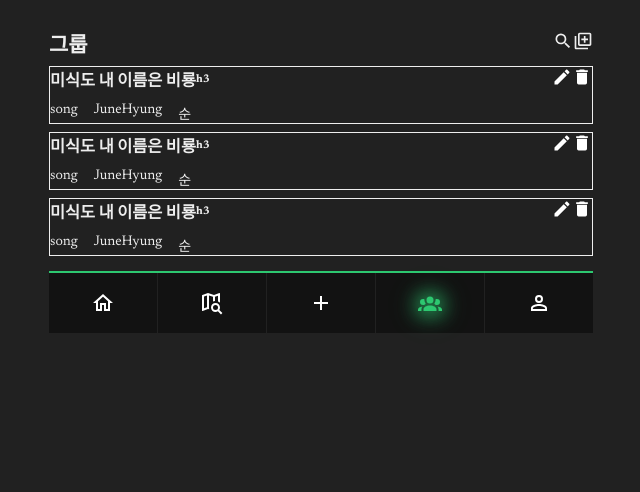
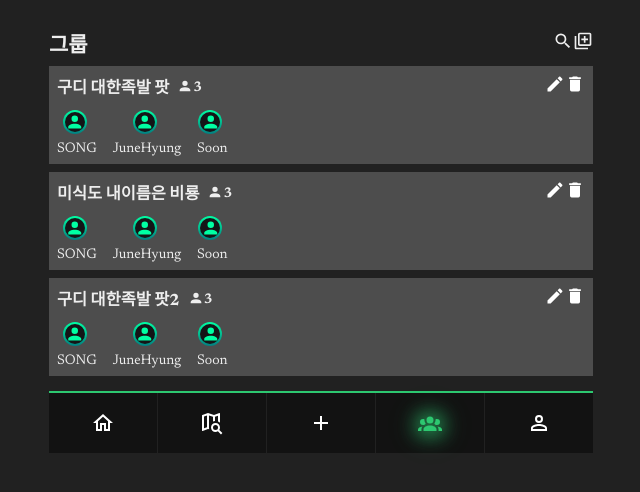
Before and after one commit to dnjswnsthd/Mido_frontend, a Next.js app: page /group in a window 1280 px wide. Shown: the top 492 px of the page, without its empty margins (319-959 px from the left). Built offline with nearby package versions, Linux system fonts and the light colour scheme.

Commit message:
feat : Group Item 디자인 수정

```diff
--- a/app/(afterLogin)/group/_component/GroupList.tsx
+++ b/app/(afterLogin)/group/_component/GroupList.tsx
@@ -1,11 +1,46 @@
+import { Pioneer } from "../../home/page";
 import GroupListItem from "./GroupListItem";
 import style from "./groupList.module.scss";
+
+
+export interface GroupInfo {
+  "group_id": number;
+  "group_name": string;
+  "pioneer_list": Pioneer[]
+}
+
+const sampleGroupInfo = [{
+  "group_id": 0,
+  "group_name": "구디 대한족발 팟",
+  "pioneer_list": [
+    { "pioneer_id": "user00", "pioneer_nickname": "SONG", "pioneer_image_url": "" },
+    { "pioneer_id": "user01", "pioneer_nickname": "JuneHyung", "pioneer_image_url": "" },
+    { "pioneer_id": "user02", "pioneer_nickname": "Soon", "pioneer_image_url": "" }
+  ],
+},{
+  "group_id": 1,
+  "group_name": "미식도 내이름은 비룡",
+  "pioneer_list": [
+    { "pioneer_id": "user00", "pioneer_nickname": "SONG", "pioneer_image_url": "" },
+    { "pioneer_id": "user01", "pioneer_nickname": "JuneHyung", "pioneer_image_url": "" },
+    { "pioneer_id": "user02", "pioneer_nickname": "Soon", "pioneer_image_url": "" }
+  ],
+},{
+  "group_id": 2,
+  "group_name": "구디 대한족발 팟2",
+  "pioneer_list": [
+    { "pioneer_id": "user00", "pioneer_nickname": "SONG", "pioneer_image_url": "" },
+    { "pioneer_id": "user01", "pioneer_nickname": "JuneHyung", "pioneer_image_url": "" },
+    { "pioneer_id": "user02", "pioneer_nickname": "Soon", "pioneer_image_url": "" }
+  ],
+}]
+
 const GroupList = () => {
   return (
     <ul className={style.group_list}>
-      <GroupListItem />
-      <GroupListItem />
-      <GroupListItem />
+      {sampleGroupInfo.map((info)=>{
+        return <GroupListItem key={info.group_id} info={info}/>
+      })}
     </ul>
   )
 }
--- a/app/(afterLogin)/group/_component/GroupListItem.tsx
+++ b/app/(afterLogin)/group/_component/GroupListItem.tsx
@@ -1,30 +1,42 @@
 import MdiIcon from "../../_component/MdiIcon";
+import Profile from "../../_component/Profile";
+import { GroupInfo } from "./GroupList";
 import style from "./groupList.module.scss";
 
-const GroupListItem = () => {
+interface GroupListItemProps {info: GroupInfo}
+const GroupListItem = ({info}: GroupListItemProps) => {
   return (
     <li className={style.group_list_item}>
       <div className={style.top_area}>
         <h3 className={style.group_title}>
-          미식도 내 이름은 비룡
+          {info.group_name}
           <div className={style.pioneer_cnt}>
-            <span>h</span>
-            <span>3</span>
+            <MdiIcon path="mdiAccount" size={16}/>
+            <span>{info.pioneer_list.length}</span>
           </div>
         </h3>
         <div className={style.button_wrap}>
           <button>
-            <MdiIcon path={'mdiPencil'} size={20} color={'#fff'}/>
+            <MdiIcon path={"mdiPencil"} size={20} color={"#fff"} />
           </button>
           <button>
-            <MdiIcon path={'mdiDelete'} size={20} color={'#fff'}/>
+            <MdiIcon path={"mdiDelete"} size={20} color={"#fff"} />
           </button>
         </div>
       </div>
       <ul className={style.user_list}>
-        <li>song</li>
-        <li>JuneHyung</li>
-        <li>순</li>
+        {
+          info.pioneer_list.map((pioneer)=>{
+            return (
+              <li key={pioneer.pioneer_id} className={style.user_info}>
+
+                <Profile />
+
+                <p className={`${style.user_name}`}>{pioneer.pioneer_nickname}</p>
+              </li>
+            )
+          })
+        }
       </ul>
     </li>
   );
--- a/app/(afterLogin)/group/_component/groupList.module.scss
+++ b/app/(afterLogin)/group/_component/groupList.module.scss
@@ -2,8 +2,10 @@
   .group_list_item{
     display:flex;
     flex-direction: column;
-    border:1px solid #eee;
+    background-color:rgba(255,255,255,0.2);
+
     margin: 8px 0;
+    padding: 8px;
     .top_area{
       display:flex;
       justify-content: space-between;
@@ -11,10 +13,16 @@
       .group_title{
         display:flex;
         align-items: center;
-        .pioneer_cnt span{
+        .pioneer_cnt {
+          display:flex;
+          justify-content: center;
+          align-items: center;
           font-size:0.8em;
+          margin-left:8px;
+          span{margin-top:4px;}
         }
       }
+
       .button_wrap{
         button{
           background:none;
@@ -24,15 +32,24 @@
         }
       }
     }
+
     .user_list{
       display:flex;
-      li{
+      .user_info{
+        display:flex;
+        max-width:100px;
+        flex-direction: column;
+        align-items: center;
         margin:0 8px;
         &:first-child{
           margin-left:0;
         }
+        .user_name{
+          display:flex;
+          flex:1;
+          margin-top:8px;
+        }
       }
-
     }
   }
 }
--- a/app/globals.scss
+++ b/app/globals.scss
@@ -31,3 +31,10 @@ a {
 ul,li,ol{
   list-style: none;;
 }
+
+.ellipsis{
+  overflow: hidden;
+  white-space: nowrap;
+  text-overflow: ellipsis;
+  word-break: break-all;
+}
```
